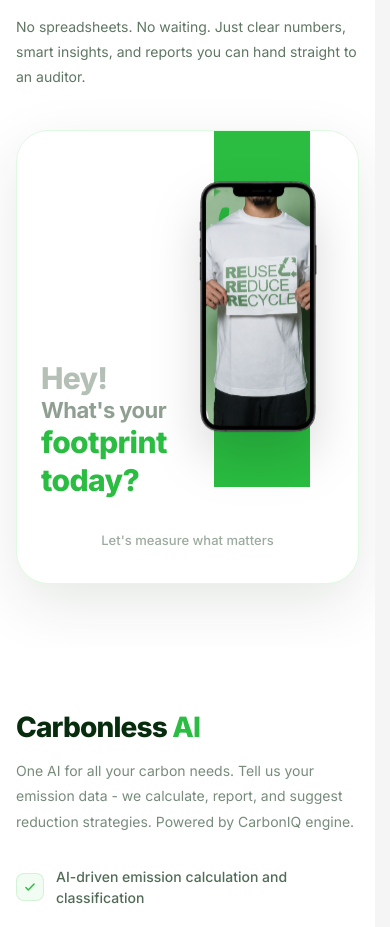
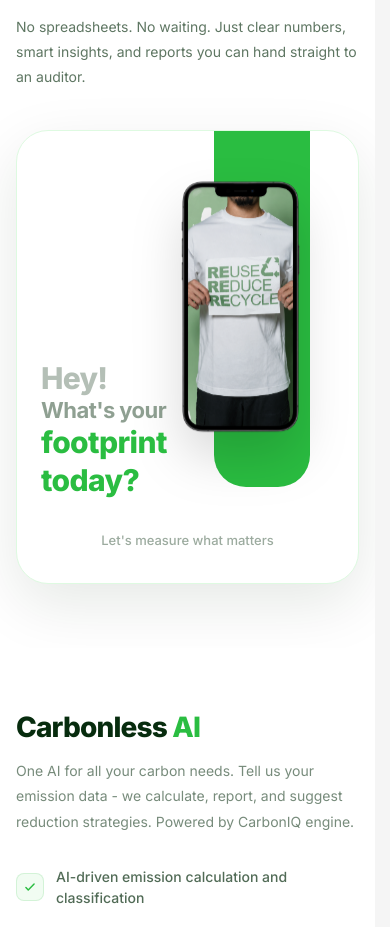
Before and after one commit to nazaninghn/carbonless, a Next.js app in the folder nexus_insights-saas-neon_nextjs/: page / in a window 390 px wide. Shown: the part 1320-2247 px from the top of the page. Built offline with nearby package versions, Linux system fonts and the light colour scheme.

Commit message:
ui: round green stripe bottom + shift phone image left

```diff
--- a/nexus_insights-saas-neon_nextjs/src/app/page.jsx
+++ b/nexus_insights-saas-neon_nextjs/src/app/page.jsx
@@ -335,10 +335,10 @@ export default function Home() {
             <div className="relative">
               <div className="relative overflow-hidden rounded-[2rem] bg-white border border-[#DEFAE1] shadow-[0_20px_60px_rgba(7,44,14,0.10)] px-6 sm:px-10 pt-10 sm:pt-12 pb-8 sm:pb-10">
                 {/* bold vertical stripe running behind the phone */}
-                <div className="absolute top-0 bottom-24 right-[14%] w-24 sm:w-36 bg-[#2ABD41]" />
+                <div className="absolute top-0 bottom-24 right-[14%] w-24 sm:w-36 bg-[#2ABD41] rounded-b-[2rem]" />
 
                 {/* phone mockup photo overlapping the stripe */}
-                <div className="relative flex justify-end pr-[2%]">
+                <div className="relative flex justify-end pr-[8%]">
                   <Image
                     src="/about-phone.png"
                     alt={lang === 'tr' ? 'Reuse Reduce Recycle — telefonda' : 'Reuse Reduce Recycle on a phone'}
```
